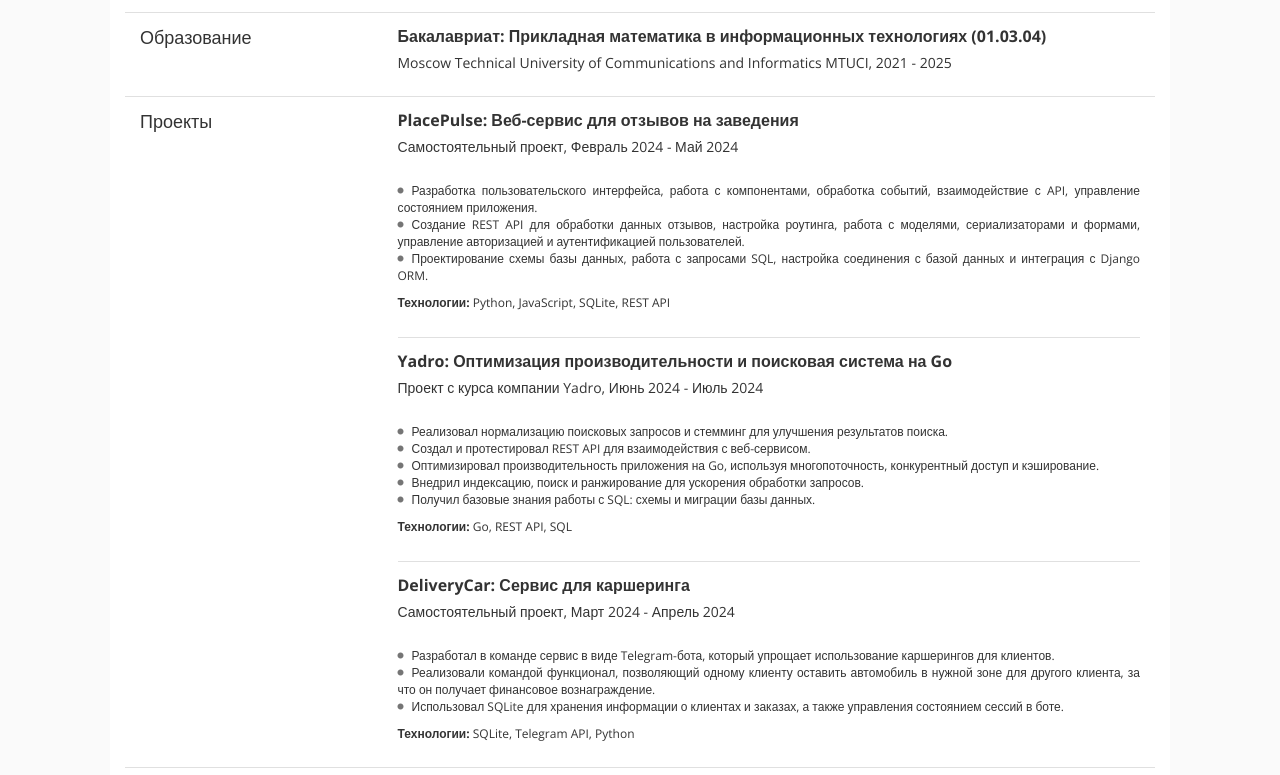
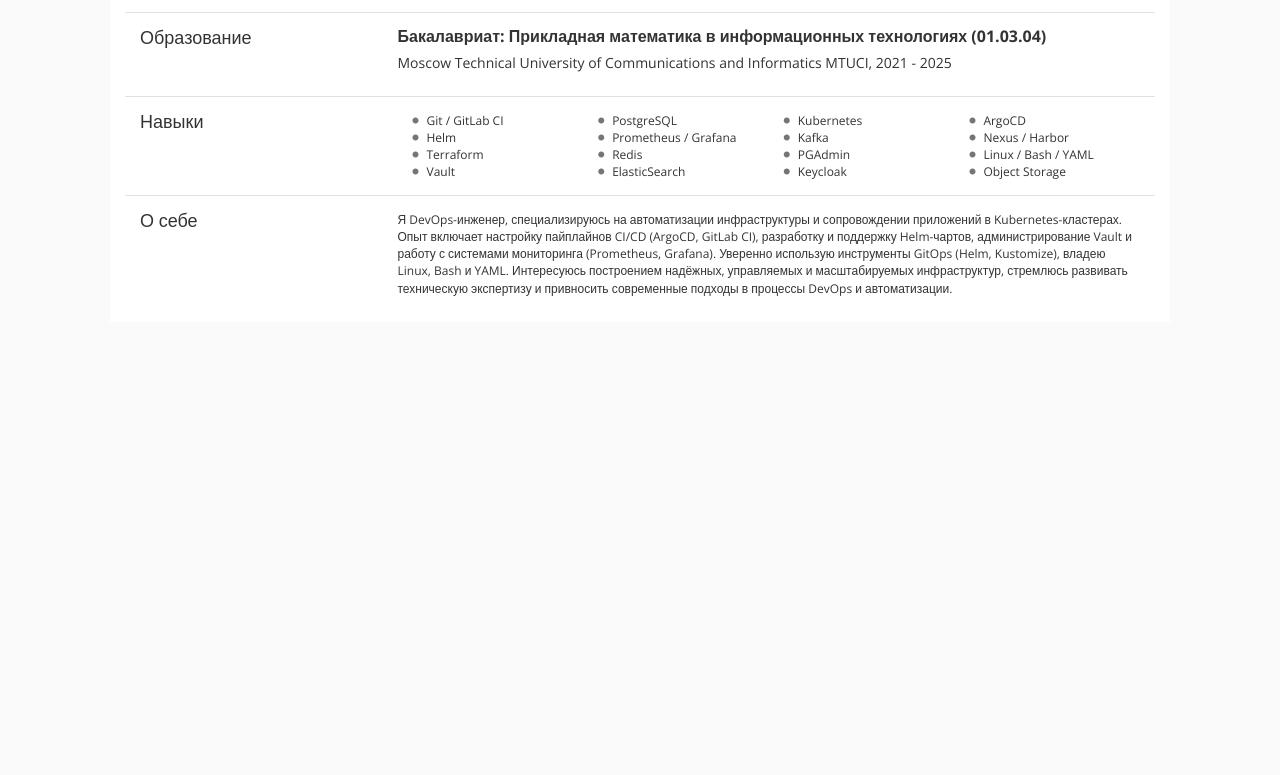
Before and after one commit to Marryito/cv, a plain HTML site: page index.html in a window 1280 px wide. Shown: the part 545-1320 px from the top of the page. After the commit the page ends 867 px from the top, so only its background shows below. Drawn offline with nearby package versions, Linux system fonts and the light colour scheme; files that its build step writes are made by us from their sources.

Commit message:
Update index.html

```diff
--- a/index.html
+++ b/index.html
@@ -72,51 +72,6 @@
       </div>
     </div>
 
-    <div class="content cv-section">
-      <div class="col-md-3">
-        <h2>Проекты</h2>
-      </div>
-      <div class="col-md-9">
-        <div class="cv-item">
-          <h3>PlacePulse: Веб-сервис для отзывов на заведения</h3>
-          <h4>Самостоятельный проект, Февраль 2024 - Май 2024</h4>
-          <br />
-          <ul>
-            <li>Разработка пользовательского интерфейса, работа с компонентами, обработка событий, взаимодействие с API, управление состоянием приложения.</li>
-            <li>Создание REST API для обработки данных отзывов, настройка роутинга, работа с моделями, сериализаторами и формами, управление авторизацией и аутентификацией пользователей.</li>
-            <li>Проектирование схемы базы данных, работа с запросами SQL, настройка соединения с базой данных и интеграция с Django ORM.</li>
-          </ul>
-          <p><b>Технологии:</b> Python, JavaScript, SQLite, REST API</p>
-        </div>
-
-        <div class="cv-item">
-          <h3>Yadro: Оптимизация производительности и поисковая система на Go</h3>
-          <h4>Проект с курса компании Yadro, Июнь 2024 - Июль 2024</h4>
-          <br />
-          <ul>
-            <li>Реализовал нормализацию поисковых запросов и стемминг для улучшения результатов поиска.</li>
-            <li>Создал и протестировал REST API для взаимодействия с веб-сервисом.</li>
-            <li>Оптимизировал производительность приложения на Go, используя многопоточность, конкурентный доступ и кэширование.</li>
-            <li>Внедрил индексацию, поиск и ранжирование для ускорения обработки запросов.</li>
-            <li>Получил базовые знания работы с SQL: схемы и миграции базы данных.</li>
-          </ul>
-          <p><b>Технологии:</b> Go, REST API, SQL</p>
-        </div>
-
-        <div class="cv-item">
-          <h3>DeliveryCar: Сервис для каршеринга</h3>
-          <h4>Самостоятельный проект, Март 2024 - Апрель 2024</h4>
-          <br />
-          <ul>
-            <li>Разработал в команде сервис в виде Telegram-бота, который упрощает использование каршерингов для клиентов.</li>
-            <li>Реализовали командой функционал, позволяющий одному клиенту оставить автомобиль в нужной зоне для другого клиента, за что он получает финансовое вознаграждение.</li>
-            <li>Использовал SQLite для хранения информации о клиентах и заказах, а также управления состоянием сессий в боте.</li>
-          </ul>
-          <p><b>Технологии:</b> SQLite, Telegram API, Python</p>
-        </div>
-      </div>
-    </div>
-
 <div class="content cv-section">
   <div class="col-md-3">
     <h2>Навыки</h2>
```
